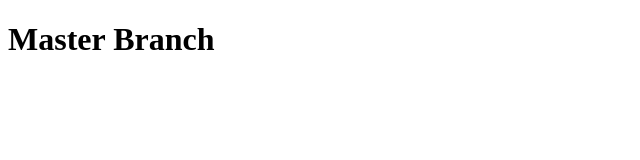
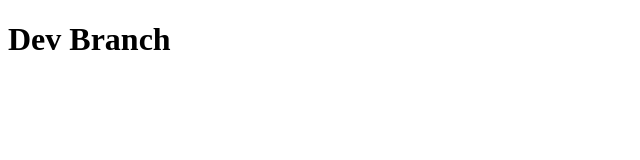
Before and after one commit to bdcorps/docker-compose-multiple-env, a website: page public/index.html in a window 1280 px wide. Shown: the whole page, without its empty margins (0-640 px from the left). Drawn offline with Linux system fonts and the light colour scheme.

Commit message:
add dev branch

```diff
--- a/public/index.html
+++ b/public/index.html
@@ -2,7 +2,7 @@
 <html>
 
 <body>
-    <h1>Master Branch</h1>
+    <h1>Dev Branch</h1>
 </body>
 
 </html>
```
